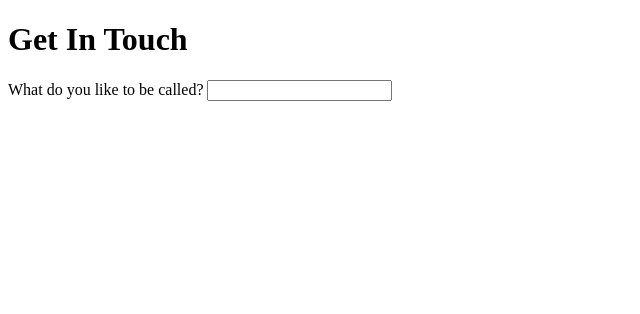
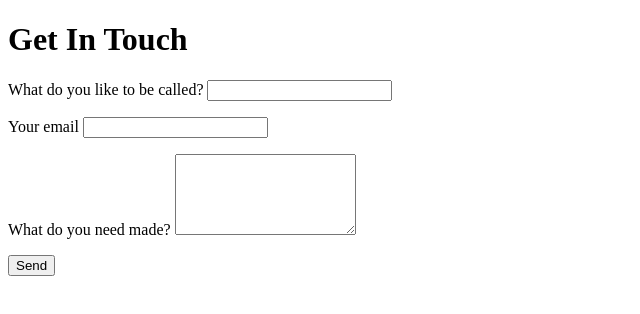
Before and after one commit to SlowLorisDesigns/desn368-portfolio, a plain HTML site: page workshops/form/index.html in a window 1280 px wide. Shown: the whole page, without its empty margins (0-640 px from the left). Drawn offline with Linux system fonts and the light colour scheme.

Commit message:
Add session notes and update form structure for clarity and organization

```diff
--- a/workshops/form/index.html
+++ b/workshops/form/index.html
@@ -12,6 +12,17 @@
     <form>
         <label for="name">What do you like to be called?</label>
         <input type="text" id="name" name="name" required><br>
+        <p>
+<label for="email">Your email</label>
+<input type="email" id="email" name="email" required>
+</p>
+<p>
+<label for="message">What do you need made?</label>
+<textarea id="message" name="message" rows="5" required></textarea>
+</p>
+<p>
+<button type="submit">Send</button>
+</p>
     </form>
 </body>
 </html>
```
Also changed, not shown: 1 other file.
